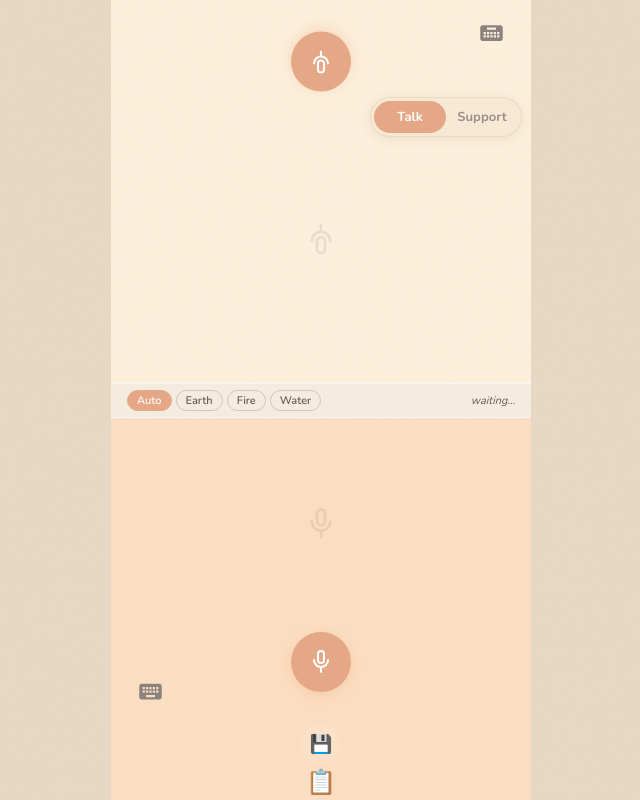
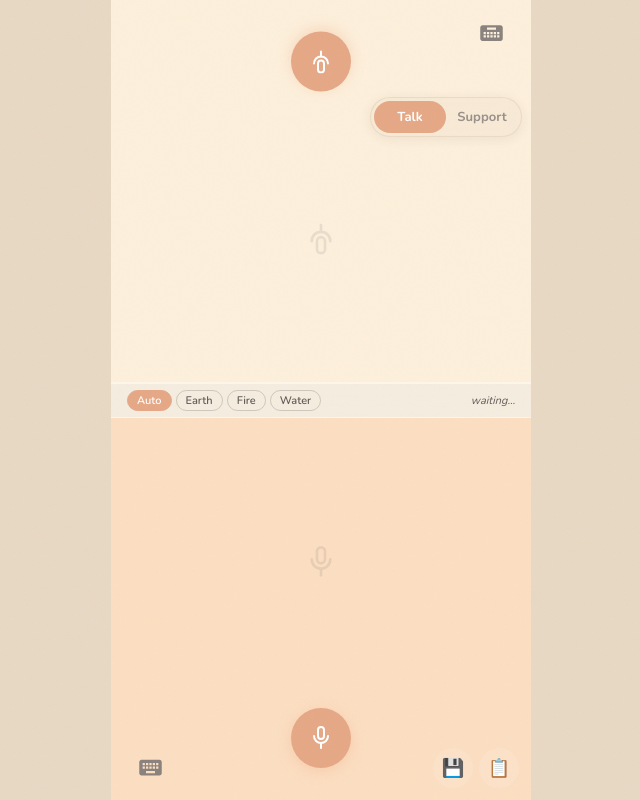
Before and after one commit to jasmine-pyz/youCode2026, a Next.js app in the folder frontend/: page /translate in a window 1280 px wide. Shown: the whole page, without its empty margins (319-959 px from the left). Built offline with nearby package versions, Linux system fonts and the light colour scheme.

Commit message:
fix: pin save/transcript buttons to bottom-right corner of worker half

```diff
--- a/frontend/app/translate/page.module.css
+++ b/frontend/app/translate/page.module.css
@@ -165,3 +165,41 @@
     transform: translateX(-50%) translateY(0);
   }
 }
+
+/* ── Transcript controls (bottom-right of worker half) ── */
+
+.transcriptControls {
+  position: absolute;
+  bottom: 12px;
+  right: 12px;
+  z-index: 15;
+  display: flex;
+  flex-direction: row;
+  align-items: center;
+  gap: 6px;
+}
+
+.transcriptBtn {
+  width: 40px;
+  height: 40px;
+  border-radius: 50%;
+  border: none;
+  background: rgba(255, 255, 255, 0.1);
+  cursor: pointer;
+  display: flex;
+  align-items: center;
+  justify-content: center;
+  font-size: 18px;
+  transition: background 0.2s, transform 0.15s;
+  -webkit-user-select: none;
+  user-select: none;
+}
+
+.transcriptBtn:hover {
+  background: rgba(255, 255, 255, 0.18);
+  transform: scale(1.08);
+}
+
+.transcriptBtn:active {
+  transform: scale(0.95);
+}
--- a/frontend/app/translate/page.tsx
+++ b/frontend/app/translate/page.tsx
@@ -163,17 +163,20 @@ export default function AppPage() {
               onSubmit={submitText}
               isDisabled={recordingState.status !== "idle"}
             />
+            {/* Transcript controls — pinned to bottom-right, out of flow */}
+            <div className={styles.transcriptControls}>
               <SaveButton
                 onSave={() => saveTranscript(messages)}
                 onClear={clearConversation}
               />
               <button
+                className={styles.transcriptBtn}
                 aria-label="View saved transcripts"
                 onClick={() => setShowOverlay(true)}
-              style={{ background: "none", border: "none", fontSize: "1.5rem", cursor: "pointer", padding: "4px 8px" }}
               >
                 📋
               </button>
+            </div>
           </div>
         </div>
 
--- a/frontend/components/SaveButton.module.css
+++ b/frontend/components/SaveButton.module.css
@@ -34,7 +34,7 @@
 
 .toast {
   position: absolute;
-  top: calc(100% + 8px);
+  bottom: calc(100% + 8px);
   left: 50%;
   transform: translateX(-50%);
   white-space: nowrap;
@@ -79,7 +79,7 @@
 @keyframes fadeIn {
   from {
     opacity: 0;
-    transform: translateX(-50%) translateY(-4px);
+    transform: translateX(-50%) translateY(4px);
   }
   to {
     opacity: 1;
```
Also changed, not shown: 1 other file (tests, documents, lock files or other folders). Lines whose indentation alone changed are shown as unchanged.
